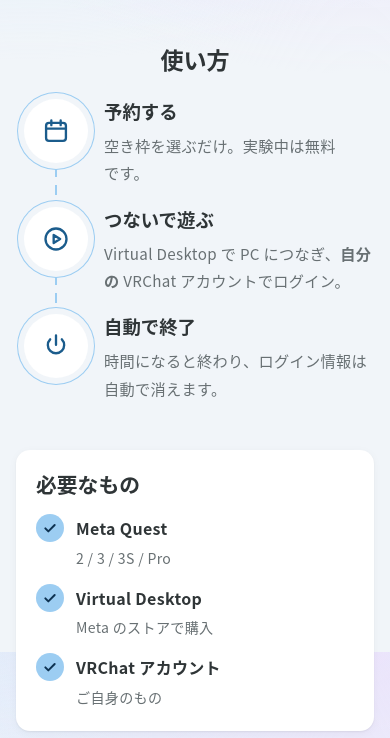
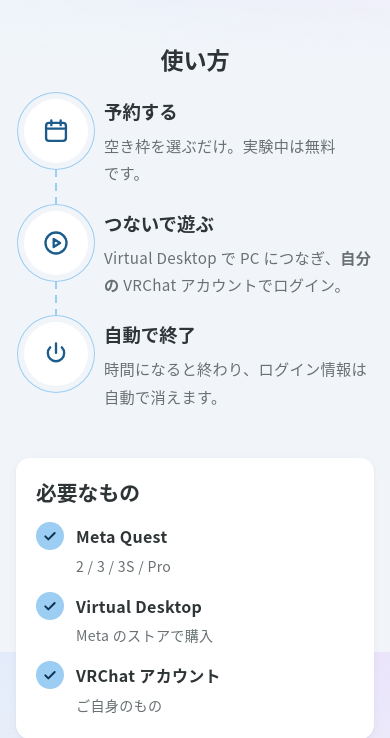
Before and after one commit to lihitothird-alt/Geaspec, a FastAPI app: page /vrchat in a window 390 px wide. Shown: the part 1036-1774 px from the top of the page. Run offline with FastAPI, Linux system fonts and the light colour scheme; tables that the repository leaves empty hold one stand-in row (values such as "Sample post"); some web fonts are replaced.

Commit message:
VR how-to on phones: even spacing between the step circles (0.7.52)
Co-Authored-By: Claude Opus 5.5 <noreply@anthropic.com>
Claude-Session: https://claude.ai/code/session_01CrzQPaUK2gPmFSV9Kby7iU

```diff
--- a/agent/host_agent.py
+++ b/agent/host_agent.py
@@ -57,7 +57,7 @@ else:  # テスト・dry-run 用に Windows 以外でも import できるよう
     winreg = None  # type: ignore[assignment]
 
 AGENT_NAME = "GeaspecAgent"
-AGENT_VERSION = "0.7.51"
+AGENT_VERSION = "0.7.52"
 log = logging.getLogger(AGENT_NAME)
 
 # ---------------------------------------------------------------------------
--- a/server/app/static/style.css
+++ b/server/app/static/style.css
@@ -1831,3 +1831,15 @@ body.theme-ai::before, body.theme-gamedev::before { display: none; }
 .jm-home .jm-stand { fill: none; stroke: var(--text); stroke-width: 2.4; stroke-linecap: round; }
 .jm-home.lend .jm-screen, .jm-home.lend .jm-tower { fill: var(--primary); stroke: var(--mint-ink); }
 .jm-home.lend .jm-stand { stroke: var(--mint-ink); }
+/* スマホの「使い方」: 丸と丸の間を同じ長さの線でつなぐ (文の長さで間がばらつかないように) */
+@media (max-width: 760px) {
+  .vr-route { gap: 0; }
+  .vr-route::before { display: none; }
+  .vr-route li { position: relative; min-height: 64px; padding-bottom: 24px; }
+  .vr-route li:not(:last-child)::after {
+    content: ""; position: absolute; left: 31px; top: 70px; bottom: 6px; width: 2px;
+    background: repeating-linear-gradient(180deg, var(--primary) 0 8px, transparent 8px 14px);
+  }
+  .vr-route li:last-child { padding-bottom: 0; }
+  .vr-route p { max-width: none; }
+}
--- a/server/app/version.py
+++ b/server/app/version.py
@@ -1,12 +1,15 @@
 """予約サイト一式の版。agent/host_agent.py の AGENT_VERSION と同じにする (リリースは同じタグで出る)。"""
 
-VERSION = "0.7.51"
+VERSION = "0.7.52"
 RELEASE_URL = f"https://github.com/lihitothird-alt/Geaspec/releases/tag/agent-v{VERSION}"
 # 貸す人の Windows アプリ (サイトと同じ版のもの)
 AGENT_SETUP_URL = f"https://github.com/lihitothird-alt/Geaspec/releases/download/agent-v{VERSION}/GeaspecAgent-Setup-{VERSION}.exe"
 
 # Discord の「更新情報」に書く変更点 (テスターと運営が読む)。新しい版を出すときに足す
 CHANGES: dict[str, list[str]] = {
+    "0.7.52": [
+        "スマホの Geaspec VR の「使い方」で、丸と丸の間の長さをそろえました",
+    ],
     "0.7.51": [
         "トップの図を、日本地図の上で近くのパソコンどうしが GPU を分け合う絵にしました",
         "トップの「分け合う」の一文を「使っていない時間の GPU を、必要な人と分け合う。」にしました",
```
